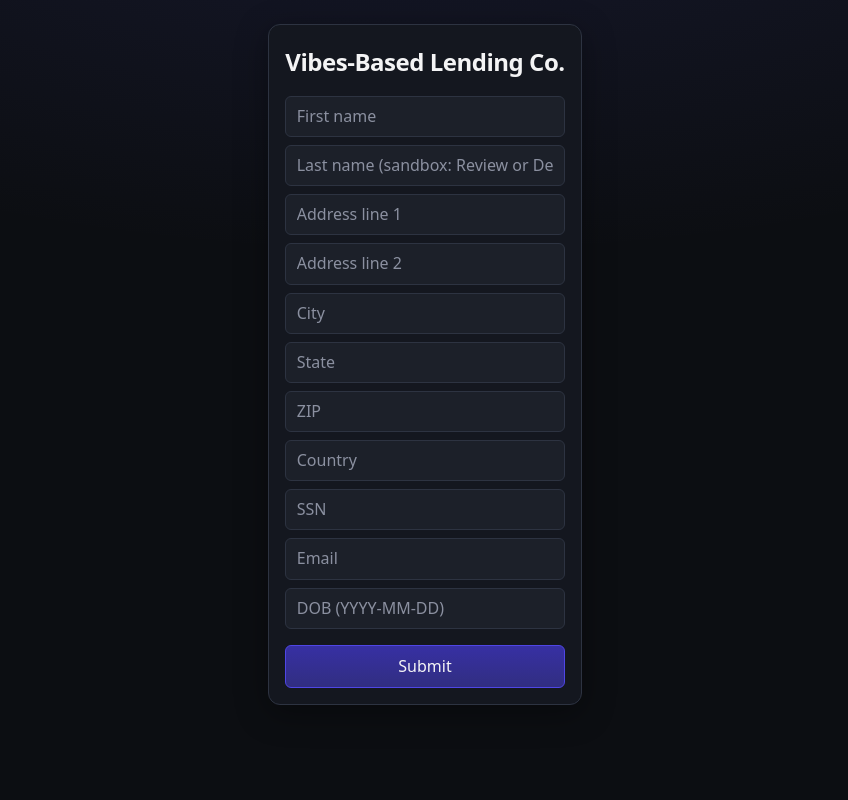
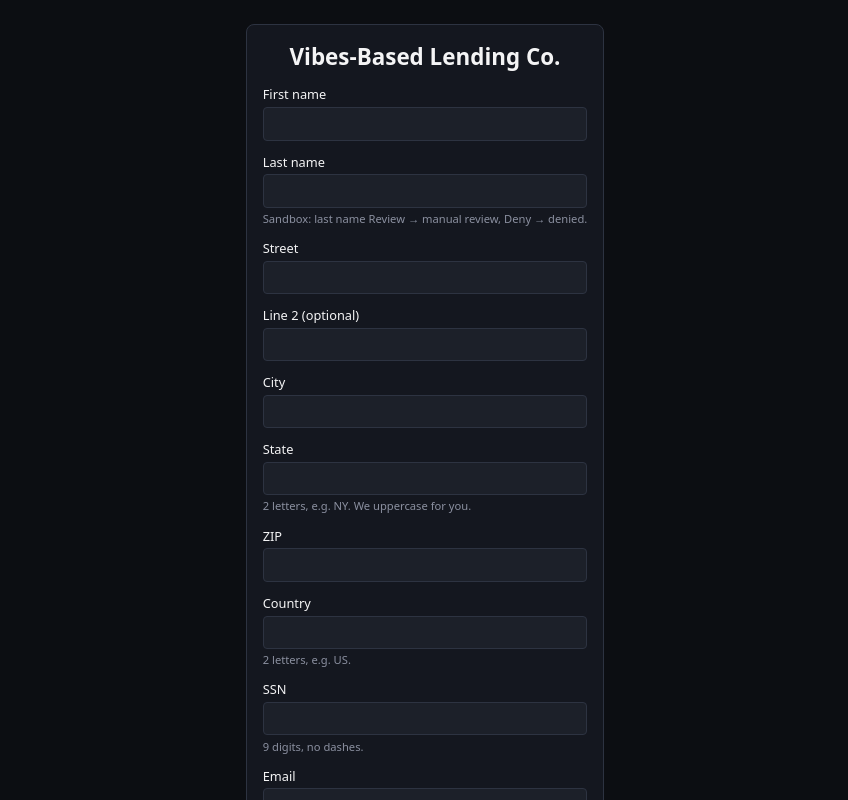
Before and after one commit to Friskybunnies/vibes_based_lending_co, a React app in the folder frontend/: page / in a window 1280 px wide. Shown: the top 800 px of the page, without its empty margins (215-1063 px from the left). Built offline with nearby package versions, Linux system fonts and the light colour scheme; no server answers; the HTML template or start-up script is replaced by a standard one.

Commit message:
Added meaningful form indicators

```diff
--- a/frontend/src/App.css
+++ b/frontend/src/App.css
@@ -1,94 +1,86 @@
 .wrap {
-  max-width: 22rem;
+  max-width: 24rem;
   margin: 0 auto;
-  padding: 1.25rem 1rem 1rem;
-  text-align: left;
+  padding: 1rem;
   background: var(--surface);
   border: 1px solid var(--border);
-  border-radius: 12px;
-  box-shadow: 0 8px 32px rgba(0, 0, 0, 0.35);
+  border-radius: 8px;
 }
 
-.wrap form {
-  margin-top: 0.25rem;
+.row {
+  margin-bottom: 0.75rem;
+}
+
+.row label {
+  display: block;
+  font-size: 0.8rem;
+  margin-bottom: 0.15rem;
+  color: var(--text-h);
+}
+
+.row label input {
+  display: block;
+  margin-top: 0.2rem;
+}
+
+.row .hint, .row label i {
+  display: block;
+  font-size: 0.7rem;
+  font-style: normal;
+  color: var(--text-muted);
+  margin-top: 0.2rem;
 }
 
 button[type="submit"] {
   width: 100%;
-  margin-top: 0.5rem;
-  padding: 0.55rem 0.75rem;
+  margin-top: 0.25rem;
+  padding: 0.5rem;
   font: inherit;
-  font-weight: 500;
-  color: var(--text-h);
-  background: linear-gradient(180deg, #3730a3 0%, #312e81 100%);
-  border: 1px solid #4f46e5;
-  border-radius: 6px;
+  color: #fff;
+  background: #4f46e5;
+  border: 1px solid #4338ca;
+  border-radius: 4px;
   cursor: pointer;
-  transition: filter 0.15s, opacity 0.15s;
-}
-
-button[type="submit"]:hover:not(:disabled) {
-  filter: brightness(1.08);
 }
 
 button[type="submit"]:disabled {
-  opacity: 0.55;
+  opacity: 0.5;
   cursor: not-allowed;
 }
 
 button[type="button"] {
   font: inherit;
-  padding: 0.45rem 0.85rem;
-  border-radius: 6px;
+  padding: 0.4rem 0.75rem;
+  border-radius: 4px;
   border: 1px solid var(--border);
   background: var(--surface2);
   color: var(--text);
   cursor: pointer;
-  transition: background 0.15s, border-color 0.15s;
 }
 
-button[type="button"]:hover {
-  background: #252a36;
-  border-color: #3d4554;
-}
-
-.result {
-  margin: 1rem 0;
-  padding: 1rem 1rem;
-  border-radius: 8px;
+.box {
+  margin: 0.75rem 0;
+  padding: 0.9rem;
+  border-radius: 6px;
   border: 1px solid var(--border);
   background: var(--surface2);
 }
 
-.result.ok {
-  border-color: rgba(34, 197, 94, 0.45);
-  background: rgba(34, 197, 94, 0.08);
-}
+.box.good { border-color: #166534; }
+.box.maybe { border-color: #a16207; }
+.box.bad { border-color: #991b1b; }
 
-.result.wait {
-  border-color: rgba(234, 179, 8, 0.45);
-  background: rgba(234, 179, 8, 0.07);
-}
-
-.result.bad {
-  border-color: rgba(220, 38, 38, 0.45);
-  background: rgba(220, 38, 38, 0.08);
-}
-
-.result .big {
-  font-size: 1.2rem;
+.lead {
+  font-size: 1.1rem;
   font-weight: 600;
-  margin: 0 0 0.4rem;
+  margin: 0 0 0.35rem;
   color: var(--text-h);
 }
 
-.result p {
-  margin: 0;
-  color: var(--text);
-}
+.box p { margin: 0; }
 
 .err {
   color: #fca5a5;
-  margin-top: 0.75rem;
-  font-size: 0.9rem;
+  margin-top: 0.5rem;
+  font-size: 0.85rem;
 }
--- a/frontend/src/App.jsx
+++ b/frontend/src/App.jsx
@@ -1,7 +1,7 @@
 import { useState } from 'react'
 import './App.css'
 
-const empty = {
+const start = {
   firstName: '',
   lastName: '',
   addressLine1: '',
@@ -15,14 +15,13 @@ const empty = {
   dob: '',
 }
 
-// Dev: Vite on 5173, API on 3001. Production (e.g. Railway): same host, use relative /api
 const api = import.meta.env.VITE_API_URL || (import.meta.env.DEV ? 'http://localhost:3001' : '')
 
-function App() {
-  const [form, setForm] = useState(empty)
+export default function App() {
+  const [form, setForm] = useState(start)
   const [error, setError] = useState('')
   const [busy, setBusy] = useState(false)
-  const [showResult, setShowResult] = useState(false)
+  const [done, setDone] = useState(false)
   const [outcome, setOutcome] = useState('')
 
   function onChange(e) {
@@ -37,19 +36,19 @@ function App() {
     e.preventDefault()
     setError('')
     if (!/^[A-Za-z]{2}$/.test(form.state)) {
-      setError('State: 2 letters (e.g. NY)')
+      setError('State should be 2 letters (like NY)')
       return
     }
     if (!/^[A-Za-z]{2}$/.test(form.country)) {
-      setError('Country: 2 letters (e.g. US)')
+      setError('Country should be 2 letters (like US)')
       return
     }
     if (!/^\d{9}$/.test(form.ssn)) {
-      setError('SSN: 9 digits')
+      setError('SSN needs to be 9 digits')
       return
     }
     if (!/^\d{4}-\d{2}-\d{2}$/.test(form.dob)) {
-      setError('DOB: YYYY-MM-DD')
+      setError('Birth date: use YYYY-MM-DD')
       return
     }
 
@@ -62,53 +61,51 @@ function App() {
       })
       const data = await res.json().catch(() => null)
       if (!res.ok) {
-        throw new Error(
-          data?.details || data?.error?.message || data?.error || `HTTP ${res.status}`
-        )
+        throw new Error(data?.details || data?.error || 'Request failed')
       }
       setOutcome(String(data.outcome ?? ''))
-      setForm(empty)
-      setShowResult(true)
+      setForm(start)
+      setDone(true)
     } catch (err) {
-      setError(err.message || 'Submit failed')
+      setError(err.message || 'Something went wrong')
     } finally {
       setBusy(false)
     }
   }
 
   const o = outcome.trim()
-  const approved = /^approved$/i.test(o)
-  const manual = /manual\s*review/i.test(o)
-  const denied = /^denied$/i.test(o)
+  const ok = /^approved$/i.test(o)
+  const review = /manual\s*review/i.test(o)
+  const nope = /^denied$/i.test(o)
 
-  if (showResult) {
+  if (done) {
     return (
       <div className="wrap">
         <h1>Vibes-Based Lending Co.</h1>
-        {approved && (
-          <div className="result ok">
-            <p className="big">Success! 🎉🎉🎉</p>
-            <p>Your account is set up.</p>
+        {ok && (
+          <div className="box good">
+            <p className="lead">Success! 🎉🎉🎉</p>
+            <p>Account’s set up.</p>
           </div>
         )}
-        {manual && (
-          <div className="result wait">
-            <p>Thanks for submitting your application, we’ll be in touch shortly.</p>
+        {review && (
+          <div className="box maybe">
+            <p>Thanks — we’ll be in touch.</p>
           </div>
         )}
-        {denied && (
-          <div className="result bad">
-            <p>Sorry, your application was not successful.</p>
+        {nope && (
+          <div className="box bad">
+            <p>Sorry, not approved.</p>
           </div>
         )}
-        {!approved && !manual && !denied && (
-          <div className="result">
-            <p>Outcome: {o || 'Unknown'}</p>
+        {!ok && !review && !nope && (
+          <div className="box">
+            <p>Result: {o || 'Unknown'}</p>
           </div>
         )}
         <p>
-          <button type="button" onClick={() => { setShowResult(false); setOutcome('') }}>
-            New application
+          <button type="button" onClick={() => { setDone(false); setOutcome('') }}>
+            Again
           </button>
         </p>
       </div>
@@ -119,75 +116,58 @@ function App() {
     <div className="wrap">
       <h1>Vibes-Based Lending Co.</h1>
       <form onSubmit={onSubmit}>
-        <p><input name="firstName" value={form.firstName} onChange={onChange} placeholder="First name" required /></p>
-        <p>
-          <input
-            name="lastName"
-            value={form.lastName}
-            onChange={onChange}
-            placeholder="Last name (sandbox: Review or Deny)"
-            required
-          />
-        </p>
-        <p><input name="addressLine1" value={form.addressLine1} onChange={onChange} placeholder="Address line 1" required /></p>
-        <p><input name="addressLine2" value={form.addressLine2} onChange={onChange} placeholder="Address line 2" /></p>
-        <p><input name="city" value={form.city} onChange={onChange} placeholder="City" required /></p>
-        <p>
-          <input
-            name="state"
-            value={form.state}
-            onChange={onChange}
-            placeholder="State"
-            minLength={2}
-            maxLength={2}
-            pattern="[A-Za-z]{2}"
-            required
-          />
-        </p>
-        <p><input name="zip" value={form.zip} onChange={onChange} placeholder="ZIP" required /></p>
-        <p>
-          <input
-            name="country"
-            value={form.country}
-            onChange={onChange}
-            placeholder="Country"
-            minLength={2}
-            maxLength={2}
-            pattern="[A-Za-z]{2}"
-            required
-          />
-        </p>
-        <p>
-          <input
-            name="ssn"
-            value={form.ssn}
-            onChange={onChange}
-            placeholder="SSN"
-            inputMode="numeric"
-            minLength={9}
-            maxLength={9}
-            pattern="\d{9}"
-            required
-          />
-        </p>
-        <p><input name="email" type="email" value={form.email} onChange={onChange} placeholder="Email" required /></p>
-        <p>
+        <div className="row">
+          <label>First name <input name="firstName" value={form.firstName} onChange={onChange} required /></label>
+        </div>
+        <div className="row">
+          <label>Last name <input name="lastName" value={form.lastName} onChange={onChange} required /></label>
+          <span className="hint">Sandbox: last name Review → manual review, Deny → denied.</span>
+        </div>
+        <div className="row">
+          <label>Street <input name="addressLine1" value={form.addressLine1} onChange={onChange} required /></label>
+        </div>
+        <div className="row">
+          <label>Line 2 (optional) <input name="addressLine2" value={form.addressLine2} onChange={onChange} /></label>
+        </div>
+        <div className="row">
+          <label>City <input name="city" value={form.city} onChange={onChange} required /></label>
+        </div>
+        <div className="row">
+          <label>State <input name="state" value={form.state} onChange={onChange} minLength={2} maxLength={2} required /></label>
+          <span className="hint">2 letters, e.g. NY. We uppercase for you.</span>
+        </div>
+        <div className="row">
+          <label>ZIP <input name="zip" value={form.zip} onChange={onChange} required /></label>
+        </div>
+        <div className="row">
+          <label>Country <input name="country" value={form.country} onChange={onChange} minLength={2} maxLength={2} required /></label>
+          <span className="hint">2 letters, e.g. US.</span>
+        </div>
+        <div className="row">
+          <label>SSN <input name="ssn" value={form.ssn} onChange={onChange} inputMode="numeric" minLength={9} maxLength={9} required /></label>
+          <span className="hint">9 digits, no dashes.</span>
+        </div>
+        <div className="row">
+          <label>Email <input name="email" type="email" value={form.email} onChange={onChange} required /></label>
+        </div>
+        <div className="row">
+          <label>
+            Birth date{' '}
             <input
               name="dob"
               value={form.dob}
               onChange={onChange}
-            placeholder="DOB (YYYY-MM-DD)"
               inputMode="numeric"
               maxLength={10}
-            pattern="\d{4}-\d{2}-\d{2}"
+              placeholder="1990-01-15"
               required
             />
-        </p>
+          </label>
+          <span className="hint">YYYY-MM-DD</span>
+        </div>
         <button type="submit" disabled={busy}>{busy ? '…' : 'Submit'}</button>
       </form>
-      {error ? <p className="err">{error}</p> : null}
+      {error && <p className="err">{error}</p>}
     </div>
   )
 }
-
-export default App
--- a/frontend/src/index.css
+++ b/frontend/src/index.css
@@ -4,68 +4,51 @@
   --surface: #14171f;
   --surface2: #1c2029;
   --border: #2d3341;
-  --border-focus: #6366f1;
   --text: #c8cad0;
   --text-muted: #8b90a0;
   --text-h: #f4f4f5;
-  --sans: system-ui, sans-serif;
-
-  font: 16px/1.45 var(--sans);
+  font: 16px/1.45 system-ui, sans-serif;
   color: var(--text);
   background: var(--bg);
 }
 
-body {
-  margin: 0;
-}
+body { margin: 0; }
 
 #root {
   min-height: 100svh;
-  padding: 1.5rem 0 2rem;
+  padding: 1.5rem 0.5rem;
   display: flex;
   justify-content: center;
   align-items: flex-start;
-  background:
-    radial-gradient(ellipse 80% 50% at 50% -20%, rgba(99, 102, 241, 0.12), transparent),
-    var(--bg);
+  background: var(--bg);
 }
 
 h1 {
-  font-size: 1.5rem;
+  font-size: 1.4rem;
   font-weight: 600;
   color: var(--text-h);
-  margin: 0 0 1rem;
+  margin: 0 0 0.75rem;
   text-align: center;
-  letter-spacing: -0.02em;
 }
 
-p {
-  margin: 0 0 0.5rem;
-}
+p { margin: 0 0 0.5rem; }
 
 input {
   width: 100%;
-  max-width: 100%;
   box-sizing: border-box;
   font: inherit;
-  padding: 0.5rem 0.65rem;
+  padding: 0.4rem 0.5rem;
   color: var(--text-h);
   background: var(--surface2);
   border: 1px solid var(--border);
-  border-radius: 6px;
+  border-radius: 4px;
+}
+
+input:focus {
+  border-color: #6366f1;
   outline: none;
-  transition: border-color 0.15s, box-shadow 0.15s;
 }
 
 input::placeholder {
   color: var(--text-muted);
 }
-
-input:hover {
-  border-color: #3d4554;
-}
-
-input:focus {
-  border-color: var(--border-focus);
-  box-shadow: 0 0 0 2px rgba(99, 102, 241, 0.25);
-}
```
Also changed, not shown: 2 other files (tests, documents, lock files or other folders). Lines whose indentation alone changed are shown as unchanged.
